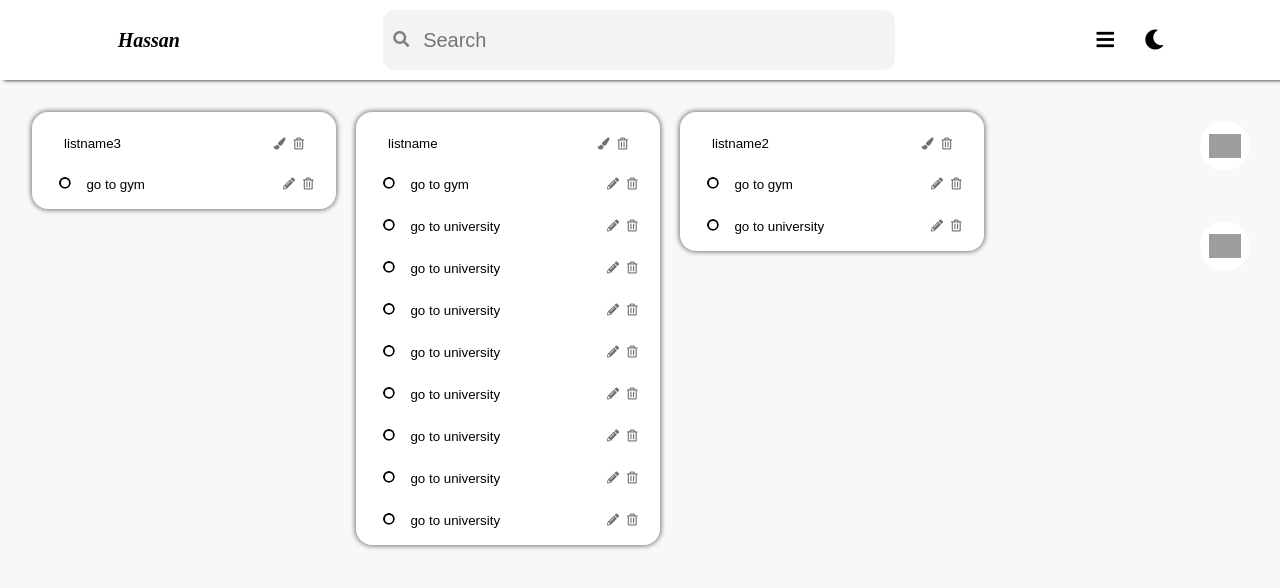
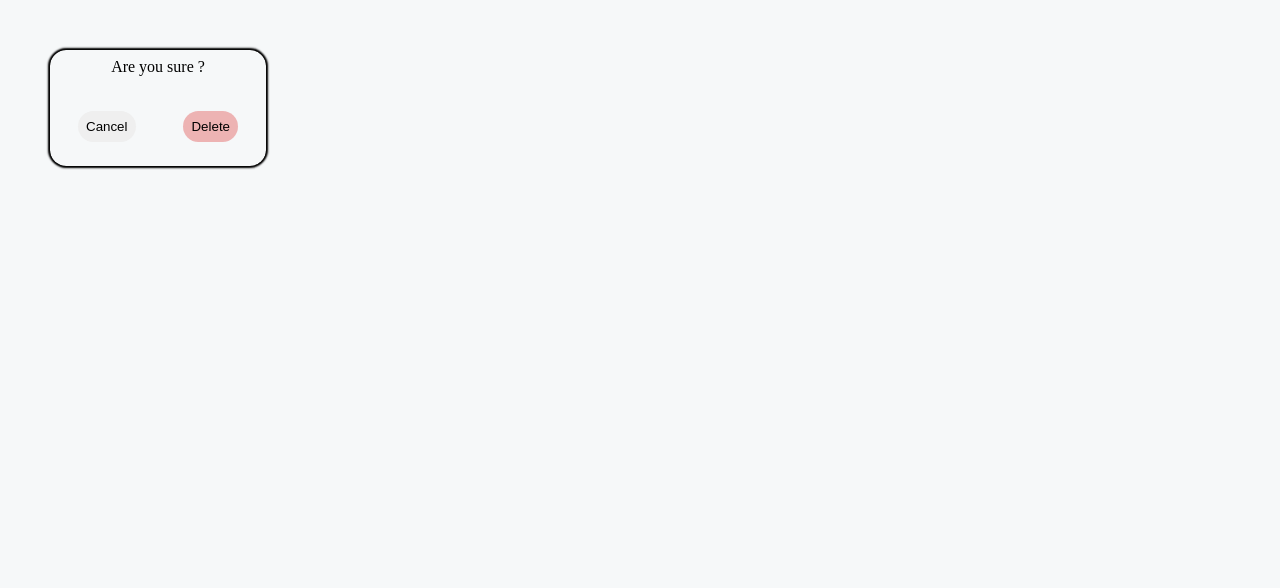
Before and after one commit to hassanelnajjar/Hassan-react-Todo, a React (Create React App) app: page / in a window 1280 px wide. Shown: the top 588 px of the page. Built offline with nearby package versions, Linux system fonts and the light colour scheme; grey boxes are pictures that could not be loaded.

Commit message:
create-delete-component for list relates #8

```diff
--- a/src/App.js
+++ b/src/App.js
@@ -2,6 +2,7 @@ import React, { Component } from 'react';
 import data from './Utils/data';
 import './App.css';
 import Header from './Component/Header';
+import DeleteList from './Component/DeleteList';
 
 import Container from './Component/Container';
 export default class App extends Component {
@@ -13,12 +14,13 @@ export default class App extends Component {
 	render() {
 		return (
 			<>
-				<Header
+				<DeleteList></DeleteList>
+				{/* <Header
 					handleSearch={this.handleSearch}
 					handleChangeTheme={this.handleChangeTheme}
 					handleChangeDisplay={this.handleChangeDisplay}
 				/>
-				<Container lists={this.state.lists} />
+				<Container lists={this.state.lists} /> */}
 			</>
 		);
 	}
--- /dev/null
+++ b/src/Component/DeleteList/index.js
@@ -0,0 +1,15 @@
+import React from 'react';
+import './style.css';
+export default function DeleteList() {
+	return (
+		<div className='DeleteList-Div'>
+			<div className='DeleteList-AlertText-Div'>
+				<p className='DeleteList-AlertText'>Are you sure ?</p>
+			</div>
+			<div className='DeleteList-Buttons'>
+				<button className='DeleteList-Cancel-Button'>Cancel</button>
+				<button className='DeleteList-Delete-Button'>Delete</button>
+			</div>
+		</div>
+	);
+}
--- /dev/null
+++ b/src/Component/DeleteList/style.css
@@ -0,0 +1,38 @@
+.DeleteList-Div {
+	padding: 0.5rem;
+	margin: 50px;
+	border-radius: 1rem;
+	width: 200px;
+	height: 100px;
+	display: flex;
+	flex-direction: column;
+	justify-content: space-between;
+	align-items: center;
+	box-shadow: 2px 0px 2px black, 0px 2px 2px black, 0px -2px 2px black,
+		-2px 0px 2px black;
+}
+
+.DeleteList-AlertText-Div {
+	text-align: center;
+	width: 100%;
+}
+
+.DeleteList-Buttons {
+	width: 80%;
+	display: flex;
+	justify-content: space-between;
+}
+.DeleteList-Delete-Button,
+.DeleteList-Cancel-Button {
+	outline: none;
+	border: none;
+	cursor: pointer;
+	margin-bottom: 1rem;
+	border-radius: 1rem;
+	padding: 0.5rem;
+	font-weight: 400;
+}
+
+.DeleteList-Delete-Button {
+	background-color: rgba(231, 131, 131, 0.589);
+}
```
Also changed, not shown: src/Component/DeleteList.js (deleted), 1 other file (tests, documents, lock files or other folders).
